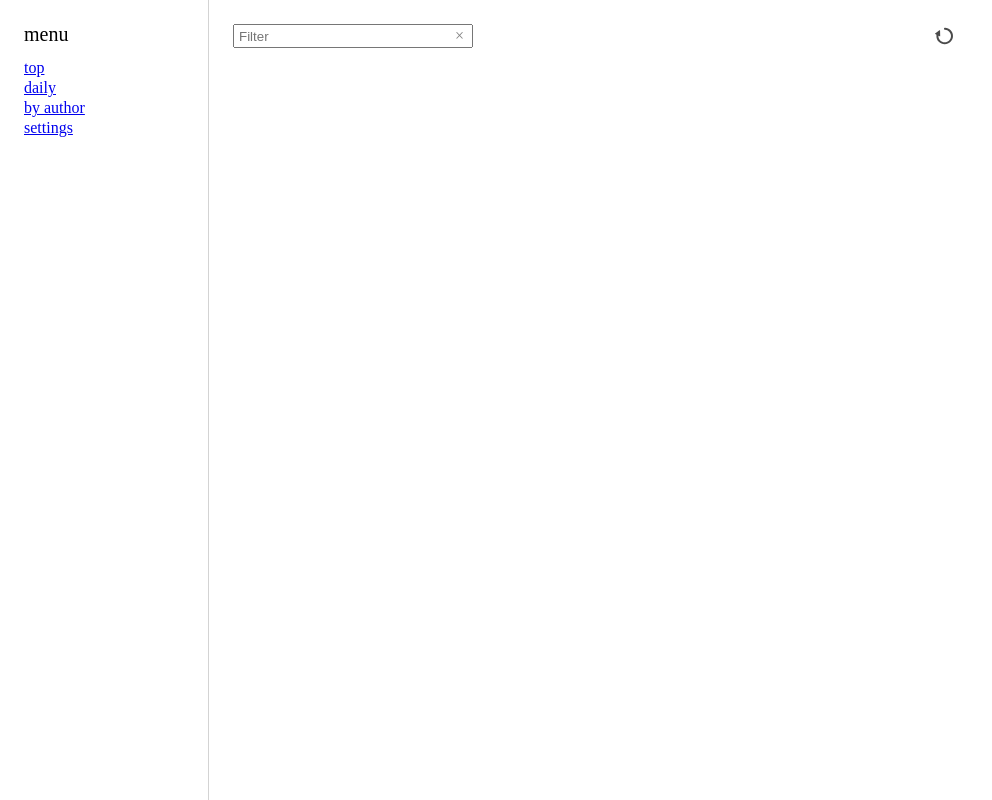
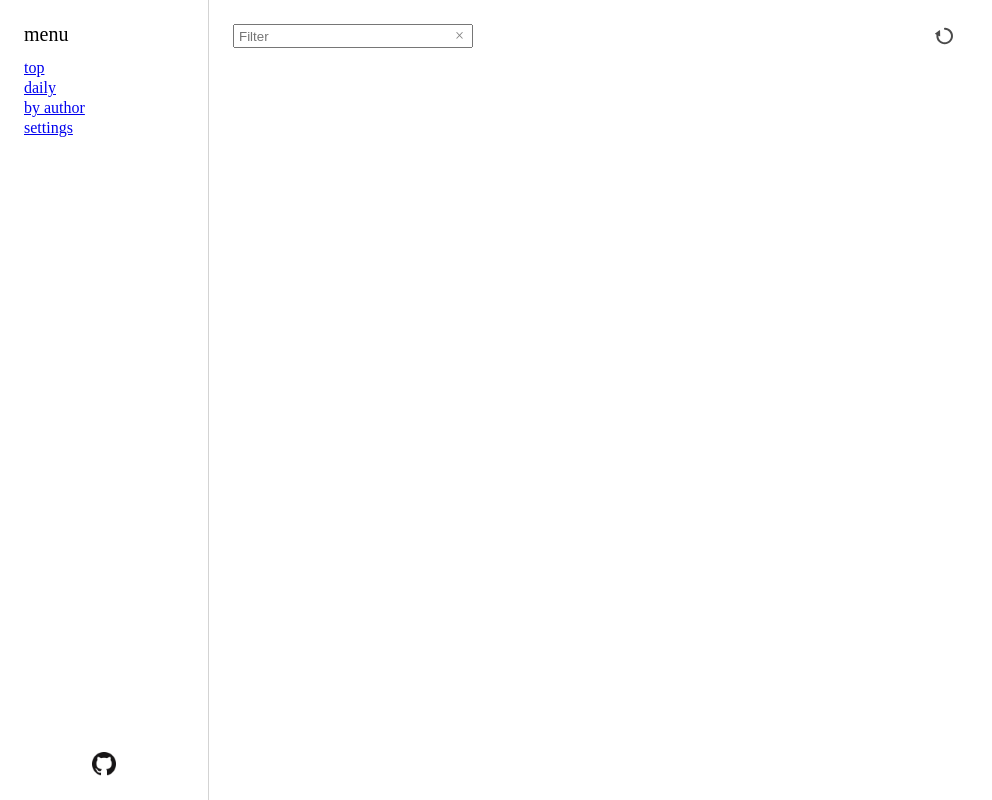
Before and after one commit to cumet04/slack_emoji_viewer, a Nuxt app: page / in a window 1280 px wide. Shown: the whole page, without its empty margins (0-992 px from the left). Built offline with nearby package versions, Linux system fonts and the light colour scheme.

Commit message:
add github link

```diff
--- a/components/TheSidebar.vue
+++ b/components/TheSidebar.vue
@@ -1,11 +1,24 @@
 <template>
-  <aside>
+  <aside class="nav">
     <h1 class="header">menu</h1>
-    <ul>
+    <ul class="menu">
       <li v-for="menu in menus" :key="menu.name" class="menu_item">
         <nuxt-link :to="menu.url">{{ menu.name }}</nuxt-link>
       </li>
     </ul>
+    <footer class="footer">
+      <a
+        href="https://github.com/cumet04/slack_emoji_viewer"
+        target="_blank"
+        class="github_link"
+      >
+        <img
+          src="~/assets/images/ico-github.png"
+          alt=""
+          class="github_link_icon"
+        />
+      </a>
+    </footer>
   </aside>
 </template>
 
@@ -25,12 +38,37 @@ export default {
 </script>
 
 <style scoped lang="scss">
+.nav {
+  display: flex;
+  flex-direction: column;
+  padding: 24px;
+  border-right: lightgray solid 1px;
+}
+
 .header {
   font-size: 20px;
   margin-bottom: 16px;
 }
 
-.menu_item {
-  margin-bottom: 4px;
+.menu {
+  flex-grow: 1;
+  &_item {
+    margin-bottom: 4px;
+  }
+}
+
+.footer {
+  display: flex;
+  justify-content: center;
+}
+
+.github_link {
+  width: 24px;
+  height: 24px;
+
+  &_icon {
+    width: 100%;
+    height: 100%;
+  }
 }
 </style>
--- a/layouts/default.vue
+++ b/layouts/default.vue
@@ -27,10 +27,7 @@ export default {
 }
 
 #nav {
-  display: block;
   width: 160px;
-  padding: 24px;
-  border-right: lightgray solid 1px;
 }
 
 #main {
```
Also changed, not shown: assets/images/ico-github.png (added).
